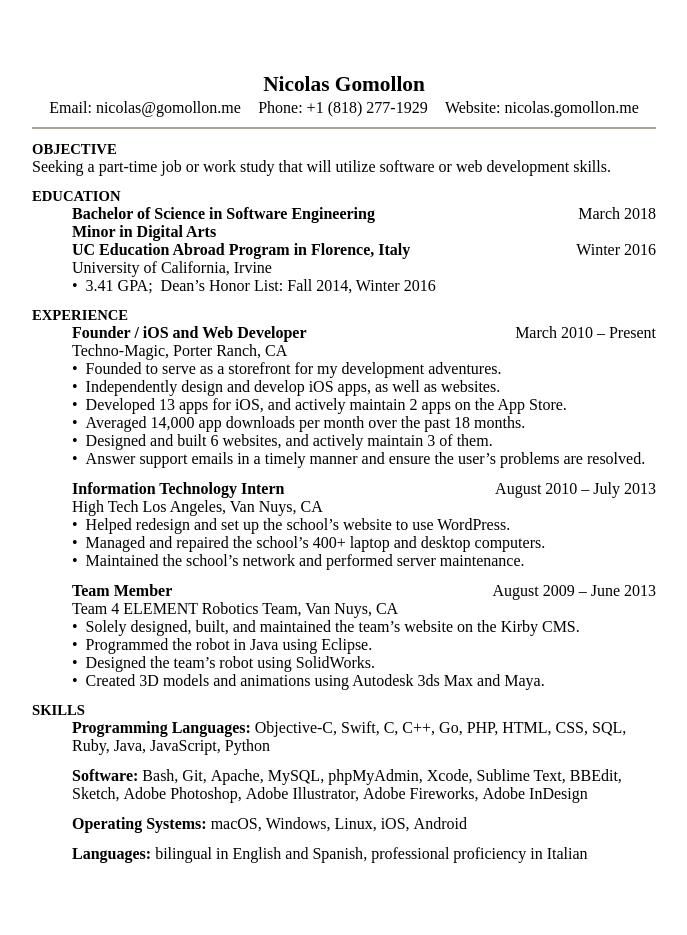
After one commit to nicolasgomollon/gomollon.me, a PHP site: page /nicolas/resume.html in a window 1280 px wide. The commit adds this page. Shown: the whole page, without its empty margins (296-983 px from the left). Run offline with PHP 8.4, Linux system fonts and the light colour scheme.

Commit message:
Added resume page.
- Updated email address obfuscation.

```diff
--- /dev/null
+++ b/assets/stylesheets/style-resume.css
@@ -0,0 +1,173 @@
+@charset "utf-8";
+
+* {
+	-webkit-text-size-adjust: none;
+}
+
+html, body, div, span, applet, object, iframe, h1, h2, h3, h4, h5, h6, hr, p, blockquote, pre, a, abbr, acronym, address, big, cite, code, del, dfn, em, img, ins, kbd, q, s, samp, small, strike, strong, sub, sup, tt, var, b, u, i, center, dl, dt, dd, ol, ul, li, fieldset, form, label, legend, table, caption, tbody, tfoot, thead, tr, th, td, article, aside, canvas, details, app, info, name, dialog, embed, figure, figcaption, social, footer, header, hgroup, menu, nav, output, ruby, section, person, content, summary, time, mark, audio, video {
+	margin: 0;
+	padding: 0;
+	border: 0;
+	vertical-align: baseline;
+	background-color: transparent;
+}
+
+article, aside, details, app, info, name, figcaption, figure, social, footer, header, hgroup, menu, nav, section, person, content {
+	display: block;
+}
+
+html {
+	-webkit-font-smoothing: antialiased;
+	-khtml-font-smoothing: antialiased;
+	-moz-font-smoothing: antialiased;
+	-ms-font-smoothing: antialiased;
+	-o-font-smoothing: antialiased;
+	font-smoothing: antialiased;
+}
+
+body {
+	background: #ffffff;
+	color: #000000;
+	font-family: "Baskerville", "Times New Roman", serif;
+	font-weight: 300;
+	font-size: 12pt;
+}
+
+@media print {
+
+	@page {
+		size: letter;
+		margin: 0;
+	}
+
+	body {
+		margin: 1.35in 1in;
+	}
+
+}
+
+@media screen {
+
+	body {
+		margin: 0.75in auto;
+		max-width: 6.5in;
+	}
+
+}
+
+header, section, footer {
+	margin: 0 auto;
+}
+
+header {
+	text-align: center;
+	line-height: 1.5em;
+	border-bottom: 2pt solid #aba49d;
+}
+
+header div {
+	display: inline-block;
+	padding: 5pt;
+	padding-top: 0;
+}
+
+section {
+	padding-top: 9pt;
+}
+
+article {
+	margin-left: 30pt;
+}
+
+article:not(:first-of-type) {
+	padding-top: 9pt;
+}
+
+ul {
+	list-style: none;
+}
+
+li:before {
+	content: "•";
+	padding-right: 6pt;
+}
+
+ul.comma-separated {
+	display: inline-block;
+	list-style: none;
+}
+
+ul.comma-separated h4 {
+	display: inline-block;
+}
+
+ul.comma-separated h4:after {
+	content: ":";
+}
+
+ul.comma-separated li {
+	display: inline-block;
+}
+
+ul.comma-separated li:before {
+	content: none;
+}
+
+ul.comma-separated li:not(:last-child):after {
+	content: ",";
+}
+
+h2 {
+	font-size: 16pt;
+	font-weight: 600;
+}
+
+h3 {
+	font-size: 11pt;
+	font-weight: 600;
+	text-transform: uppercase;
+}
+
+h4 {
+	font-size: 12pt;
+	font-weight: 600;
+}
+
+span.date {
+	display: inline-block;
+	float: right;
+	font-weight: 300;
+}
+
+a {
+	-webkit-transition: color 0.1s ease-in-out, border 0.1s ease-in-out;
+	-moz-transition: color 0.1s ease-in-out, border 0.1s ease-in-out;
+	-ms-transition: color 0.1s ease-in-out, border 0.1s ease-in-out;
+	-o-transition: color 0.1s ease-in-out, border 0.1s ease-in-out;
+	transition: color 0.1s ease-in-out, border 0.1s ease-in-out;
+	color: #0881b3;
+	text-decoration: none;
+	border-bottom: 1pt solid transparent;
+}
+
+a:hover {
+	border-bottom: 1pt solid;
+}
+
+a.no-border, a.no-border:hover {
+	border: 0;
+}
+
+em {
+	font-style: normal;
+	background-color: #fffeca;
+	padding: 0 0.1em;
+}
+
+i {
+	font-style: italic;
+}
+
+.hidden, .none {
+	display: none;
+}
--- a/assets/stylesheets/style.css
+++ b/assets/stylesheets/style.css
@@ -185,6 +185,10 @@ p, li {
 	background-color: #ffcaca;
 }
 
+.hidden, .none {
+	display: none;
+}
+
 app {
 	margin-bottom: 20pt;
 	min-height: 128px;
--- a/nicolas/index.html
+++ b/nicolas/index.html
@@ -25,7 +25,7 @@
 			<p>Hello! My name is <strong>Nicolas Gomollon</strong>, but you can call me <strong>Nico</strong>.</p>
 			<p>I&rsquo;m studying <a href="http://www.informatics.uci.edu/undergrad/bs-software-engineering/">Software Engineering</a> and <a href="http://sites.uci.edu/elad/minor/">Digital Arts</a> at <a href="http://www.uci.edu/">UC Irvine</a>. I&rsquo;ve been crafting digital things since 2010. You can check out my relevant work in more detail below, and visit my company, <a href="https://techno-magic.com/apps">Techno-Magic</a>, which I founded to serve as a storefront for my development adventures. I&rsquo;m fluent in <span class="skill">English</span>, <span class="skill">Spanish</span>, <span class="skill">Italian</span>, <span class="skill">Objective-C</span>, <span class="skill">Swift</span>, <span class="skill">C</span>, <span class="skill">C++</span>, <span class="skill">Go</span>, <span class="skill">PHP</span>, <span class="skill">HTML</span>, <span class="skill">CSS</span>, and <span class="skill">SQL</span>. I also know some <span class="skill">Ruby</span>, <span class="skill">Java</span>, <span class="skill">JavaScript</span>, and <span class="skill">Python</span>.</p>
 			<p>You can find me on <a href="https://twitter.com/gomollon">Twitter</a>, <a href="https://www.facebook.com/nicolas.gomollon">Facebook</a>, <a href="https://www.instagram.com/gomollon/">Instagram</a>, <a href="https://github.com/nicolasgomollon">GitHub</a>, and <a href="https://www.linkedin.com/in/nicolasgomollon">LinkedIn</a>.</p>
-			<p>If you need to get in touch, email <a href="&#109;&#x61;&#105;&#x6c;&#116;&#x6f;&#58;&#x6e;&#105;&#x63;&#111;&#x6c;&#97;&#x73;&#64;&#103;&#x6f;&#109;&#x6f;&#108;&#x6c;&#111;&#x6e;&#46;&#x6d;&#101;">&#x6e;&#105;&#x63;&#111;&#x6c;&#97;&#x73;&#64;&#103;&#x6f;&#109;&#x6f;&#108;&#x6c;&#111;&#x6e;&#46;&#x6d;&#101;</a> or tweet <a href="https://twitter.com/gomollon">@gomollon</a>.</p>
+			<p>If you need to get in touch, email <a href="&#109;&#x61;&#105;&#x6c;&#116;&#x6f;&#58;&#x6e;&#105;&#x63;&#111;&#x6c;&#97;&#x73;&#64;%67%6f%6d%6f%6c%6c%6f%6e&#46;&#x6d;&#101;">&#x6e;&#105;&#x63;&#111;&#x6c;&#97;&#x73;<span class="none">local-part</span>&#64;<span class="none">domain</span>&#103;&#x6f;&#109;&#x6f;&#108;&#x6c;&#111;&#x6e;&#46;<span class="none">top-level domain</span>&#x6d;&#101;</a> or tweet <a href="https://twitter.com/gomollon">@gomollon</a>.</p>
 		</article>
 	</section>
 	<section>
--- /dev/null
+++ b/nicolas/resume.html
@@ -0,0 +1,129 @@
+<!DOCTYPE html>
+<html>
+<head>
+	<meta charset="utf-8" />
+	<title>Nicolas Gomollon</title>
+	<meta name="robots" content="noindex, nofollow" />
+	<meta name="theme-color" content="#1e88ea">
+	<link rel="mask-icon" href="//gomollon.me/favicon.svg" color="#1e88ea">
+	<link rel="icon" type="image/png" href="//gomollon.me/favicon.png">
+	<link rel="stylesheet" type="text/css" href="//gomollon.me/assets/stylesheets/style-resume.css" />
+	<!--[if IE]><script type="text/javascript" src="//html5shiv.googlecode.com/svn/trunk/html5.js"></script><![endif]-->
+	<meta name="viewport" content="width=device-width, initial-scale=1, minimum-scale=1, maximum-scale=1, user-scalable=no" />
+</head>
+
+<body>
+	<header>
+		<h2>Nicolas Gomollon</h2>
+		<div class="email">Email: &#x6e;&#105;&#x63;&#111;&#x6c;&#97;&#x73;<span class="none">local-part</span>&#64;<span class="none">domain</span>&#103;&#x6f;&#109;&#x6f;&#108;&#x6c;&#111;&#x6e;&#46;<span class="none">top-level domain</span>&#x6d;&#101;</div>
+		<div class="phone">Phone: &#43;&#x31;<span class="none">country calling code</span>&nbsp;&#40;&#56;&#x31;&#56;&#41;<span class="none">area code</span>&nbsp;&#50;&#x37;&#x37;<span class="none">exchange code</span>&#x2d;<span class="none">subscriber number</span>&#49;&#x39;&#50;&#x39;</div>
+		<div class="website">Website: nicolas.gomollon.me</div>
+	</header>
+	<section>
+		<h3>Objective</h3>
+		<p>Seeking a part-time job or work study that will utilize software or web development skills.</p>
+	</section>
+	<section>
+		<h3>Education</h3>
+		<article>
+			<h4>Bachelor of Science in Software Engineering<span class="date">March 2018</span></h4>
+			<h4>Minor in Digital Arts</h4>
+			<h4>UC Education Abroad Program in Florence, Italy<span class="date">Winter 2016</span></h4>
+			<p>University of California, Irvine</p>
+			<ul>
+				<li>3.41 GPA;&nbsp;&nbsp;Dean&rsquo;s Honor List: Fall 2014, Winter 2016</li>
+			</ul>
+		</article>
+	</section>
+	<section>
+		<h3>Experience</h3>
+		<article>
+			<h4>Founder / iOS and Web Developer<span class="date">March 2010 &ndash; Present</span></h4>
+			<p>Techno-Magic, Porter Ranch, CA</p>
+			<ul>
+				<li>Founded to serve as a storefront for my development adventures.</li>
+				<li>Independently design and develop iOS apps, as well as websites.</li>
+				<li>Developed 13 apps for iOS, and actively maintain 2 apps on the App Store.</li>
+				<li>Averaged 14,000 app downloads per month over the past 18 months.</li>
+				<li>Designed and built 6 websites, and actively maintain 3 of them.</li>
+				<li>Answer support emails in a timely manner and ensure the user&rsquo;s problems are resolved.</li>
+			</ul>
+		</article>
+		<article>
+			<h4>Information Technology Intern<span class="date">August 2010 &ndash; July 2013</span></h4>
+			<p>High Tech Los Angeles, Van Nuys, CA</p>
+			<ul>
+				<li>Helped redesign and set up the school&rsquo;s website to use WordPress.</li>
+				<li>Managed and repaired the school&rsquo;s 400+ laptop and desktop computers.</li>
+				<li>Maintained the school&rsquo;s network and performed server maintenance.</li>
+			</ul>
+		</article>
+		<article>
+			<h4>Team Member<span class="date">August 2009 &ndash; June 2013</span></h4>
+			<p>Team 4 ELEMENT Robotics Team, Van Nuys, CA</p>
+			<ul>
+				<li>Solely designed, built, and maintained the team&rsquo;s website on the Kirby CMS.</li>
+				<li>Programmed the robot in Java using Eclipse.</li>
+				<li>Designed the team&rsquo;s robot using SolidWorks.</li>
+				<li>Created 3D models and animations using Autodesk 3ds Max and Maya.</li>
+			</ul>
+		</article>
+	</section>
+	<section>
+		<h3>Skills</h3>
+		<article>
+			<ul class="comma-separated">
+				<h4>Programming Languages</h4>
+				<li>Objective-C</li>
+				<li>Swift</li>
+				<li>C</li>
+				<li>C++</li>
+				<li>Go</li>
+				<li>PHP</li>
+				<li>HTML</li>
+				<li>CSS</li>
+				<li>SQL</li>
+				<li>Ruby</li>
+				<li>Java</li>
+				<li>JavaScript</li>
+				<li>Python</li>
+			</ul>
+		</article>
+		<article>
+			<ul class="comma-separated">
+				<h4>Software</h4>
+				<li>Bash</li>
+				<li>Git</li>
+				<li>Apache</li>
+				<li>MySQL</li>
+				<li>phpMyAdmin</li>
+				<li>Xcode</li>
+				<li>Sublime Text</li>
+				<li>BBEdit</li>
+				<li>Sketch</li>
+				<li>Adobe Photoshop</li>
+				<li>Adobe Illustrator</li>
+				<li>Adobe Fireworks</li>
+				<li>Adobe InDesign</li>
+			</ul>
+		</article>
+		<article>
+			<ul class="comma-separated">
+				<h4>Operating Systems</h4>
+				<li>macOS</li>
+				<li>Windows</li>
+				<li>Linux</li>
+				<li>iOS</li>
+				<li>Android</li>
+			</ul>
+		</article>
+		<article>
+			<ul class="comma-separated">
+				<h4>Languages</h4>
+				<li>bilingual in English and Spanish</li>
+				<li>professional proficiency in Italian</li>
+			</ul>
+		</article>
+	</section>
+</body>
+</html>
```
Also changed, not shown: 1 other file.
